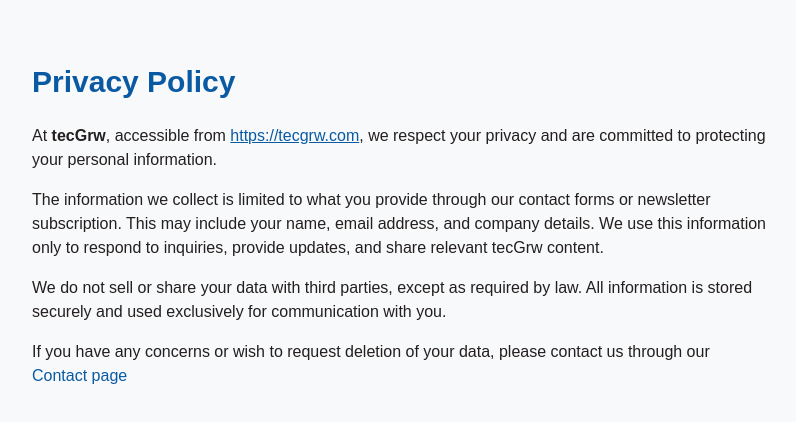
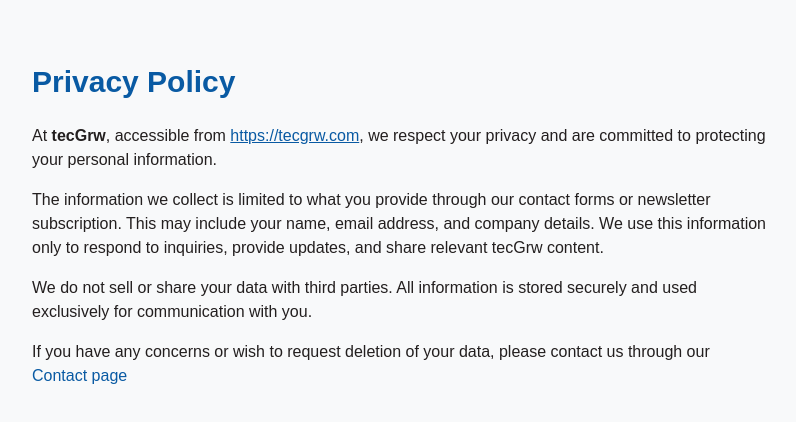
Before and after one commit to tecGrwLtd/tecgrw-website, a Next.js app: page /privacy in a window 1280 px wide. Shown: the top 422 px of the page, without its empty margins (240-1036 px from the left). Built offline with nearby package versions, Linux system fonts and the light colour scheme.

Commit message:
modify texts:

```diff
--- a/src/app/privacy/page.js
+++ b/src/app/privacy/page.js
@@ -24,8 +24,7 @@ export default function PrivacyPolicy() {
           content.
         </p>
         <p className="mb-4">
-          We do not sell or share your data with third parties, except as
-          required by law. All information is stored securely and used
+          We do not sell or share your data with third parties. All information is stored securely and used
           exclusively for communication with you.
         </p>
         <p>
--- a/src/app/terms/page.js
+++ b/src/app/terms/page.js
@@ -16,7 +16,7 @@ export default function TermsOfUse() {
           ). By accessing or using our website, you agree to these Terms of Use.
         </p>
         <p className="mb-4">
-          Our website serves as the digital gateway to tecGrw — showcasing our
+          Our website serves as the digital gateway to tecGrw LTD — showcasing our
           services, solutions, and contact details. You agree not to misuse the
           site, attempt unauthorized access, or use the content for purposes
           other than informational and business engagement with us.
```
